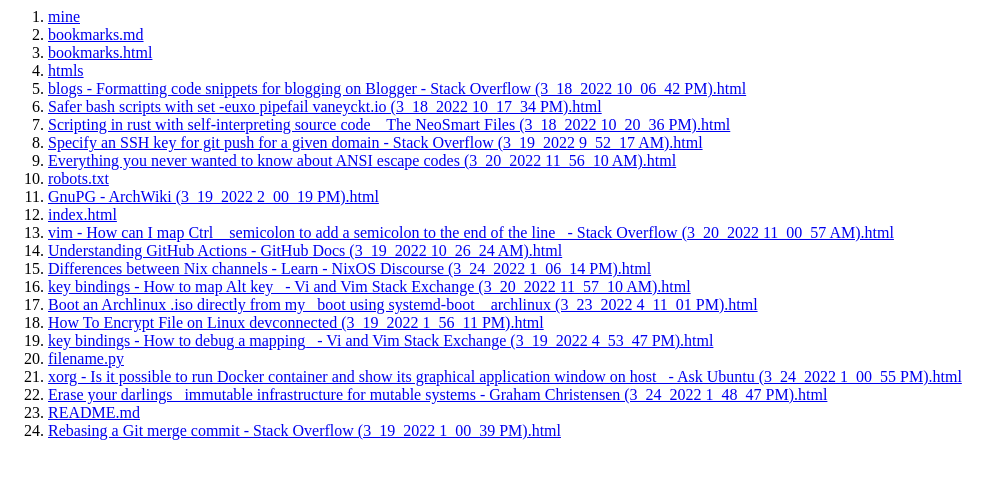
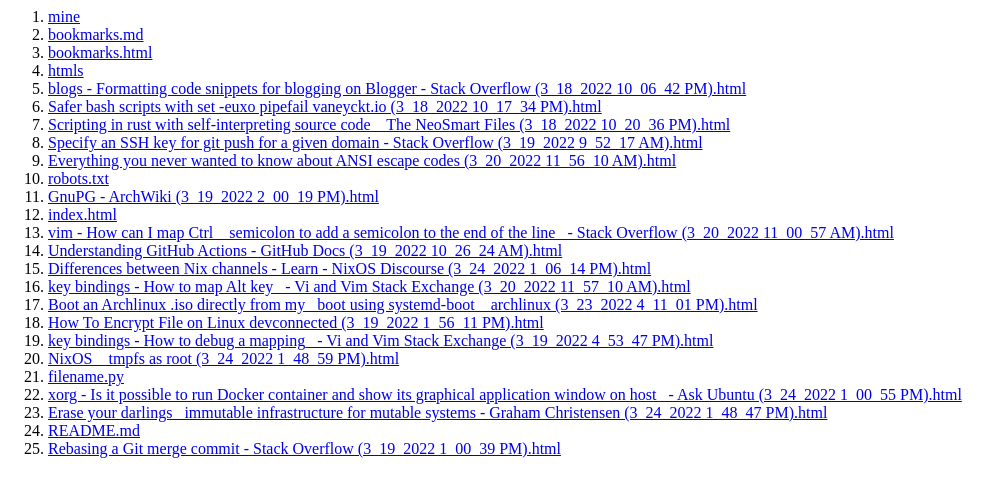
Before and after one commit to referencedoc/referencedoc.github.io, a plain HTML site: page index.html in a window 1280 px wide. Shown: the whole page, without its empty margins (0-1001 px from the left). Drawn offline with Linux system fonts and the light colour scheme.

Commit message:
shactions: generate index file

```diff
--- a/index.html
+++ b/index.html
@@ -18,6 +18,7 @@
 <li><a href="./Boot an Archlinux .iso directly from my _boot using systemd-boot _ archlinux (3_23_2022 4_11_01 PM).html" >Boot an Archlinux .iso directly from my _boot using systemd-boot _ archlinux (3_23_2022 4_11_01 PM).html</a></li>
 <li><a href="./How To Encrypt File on Linux  devconnected (3_19_2022 1_56_11 PM).html" >How To Encrypt File on Linux  devconnected (3_19_2022 1_56_11 PM).html</a></li>
 <li><a href="./key bindings - How to debug a mapping_ - Vi and Vim Stack Exchange (3_19_2022 4_53_47 PM).html" >key bindings - How to debug a mapping_ - Vi and Vim Stack Exchange (3_19_2022 4_53_47 PM).html</a></li>
+<li><a href="./NixOS _ tmpfs as root (3_24_2022 1_48_59 PM).html" >NixOS _ tmpfs as root (3_24_2022 1_48_59 PM).html</a></li>
 <li><a href="./filename.py" >filename.py</a></li>
 <li><a href="./xorg - Is it possible to run Docker container and show its graphical application window on host_ - Ask Ubuntu (3_24_2022 1_00_55 PM).html" >xorg - Is it possible to run Docker container and show its graphical application window on host_ - Ask Ubuntu (3_24_2022 1_00_55 PM).html</a></li>
 <li><a href="./Erase your darlings_ immutable infrastructure for mutable systems - Graham Christensen (3_24_2022 1_48_47 PM).html" >Erase your darlings_ immutable infrastructure for mutable systems - Graham Christensen (3_24_2022 1_48_47 PM).html</a></li>
```
Also changed, not shown: NixOS _ tmpfs as root (3_24_2022 1_48_59 PM).html (renamed from NixOS ❄_ tmpfs as root (3_24_2022 1_48_59 PM).html).
